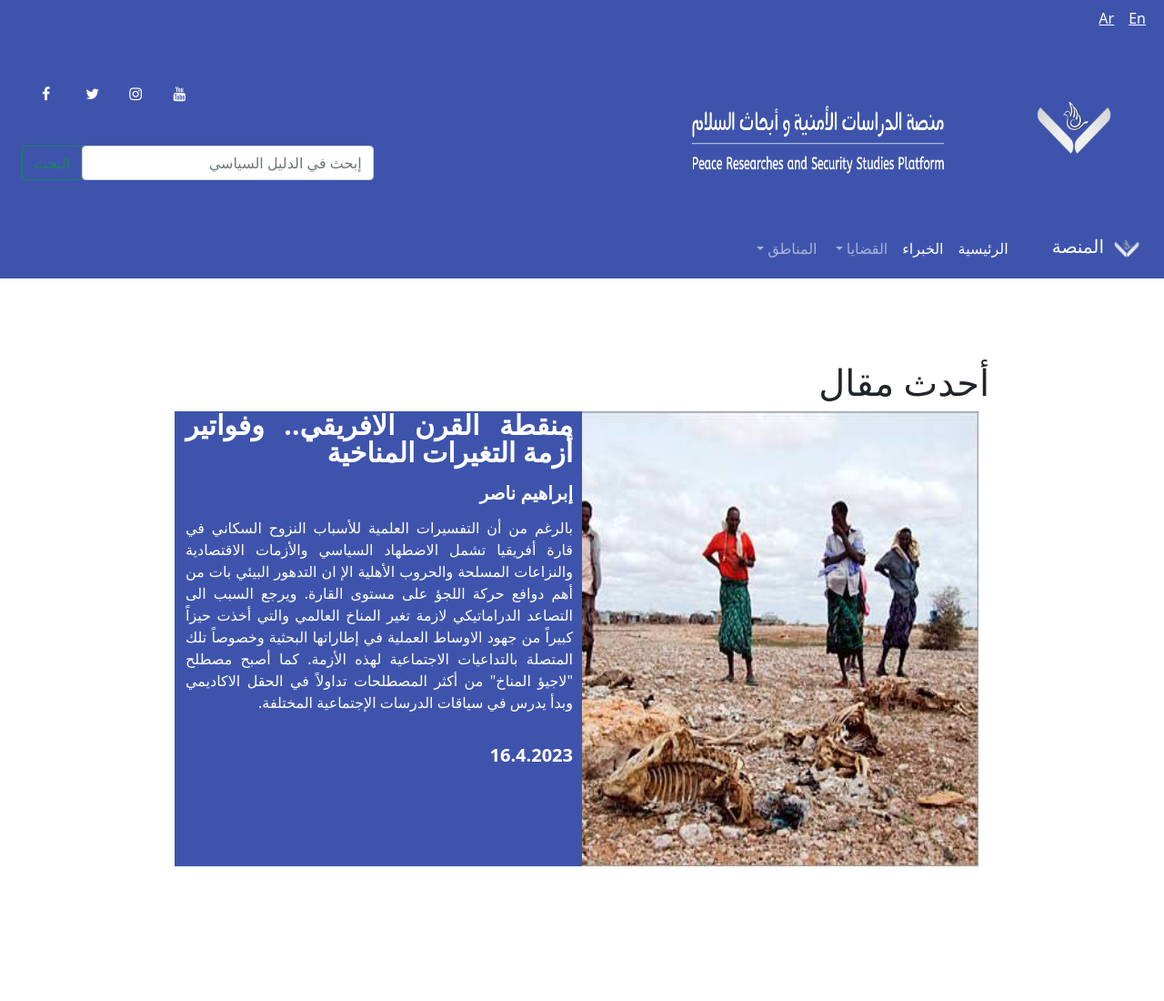
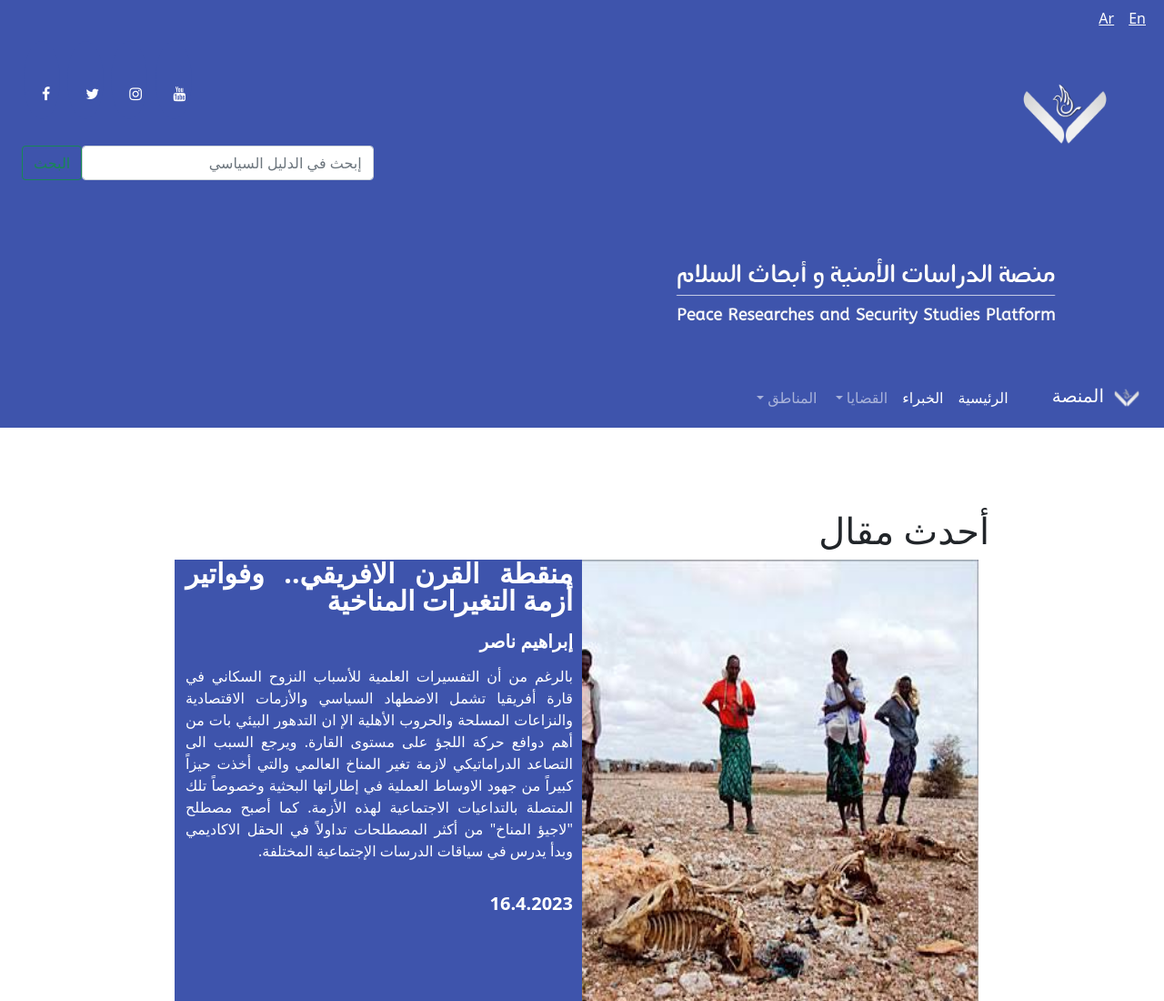
Before and after one commit to somarahama/almanasa, a plain HTML site: page index.html in a window 1280 px wide. Shown: the top 1100 px of the page at 91% size. Drawn offline with nearby package versions, Linux system fonts and the light colour scheme.

Commit message:
Update index.html

```diff
--- a/index.html
+++ b/index.html
@@ -44,8 +44,8 @@
   <div class="container-fluid" style="background-color:#3E54AC;" dir="rtl">
     <div class="row">
       <div class="logo col-lg-6">
-        <img class="img" src="logo2.png" alt="" height="150px" width="150px">
-        <img class="img" src="logoCopy1.png" alt="" height="200" width="400px">
+        <img class="img" src="logo2.png" alt="" height="auto" width="170px">
+        <img class="img" src="logoCopy1.png" alt="" height="auto" width="600px">
       </div>
       <div class="logoName col-lg-2">
 
```
